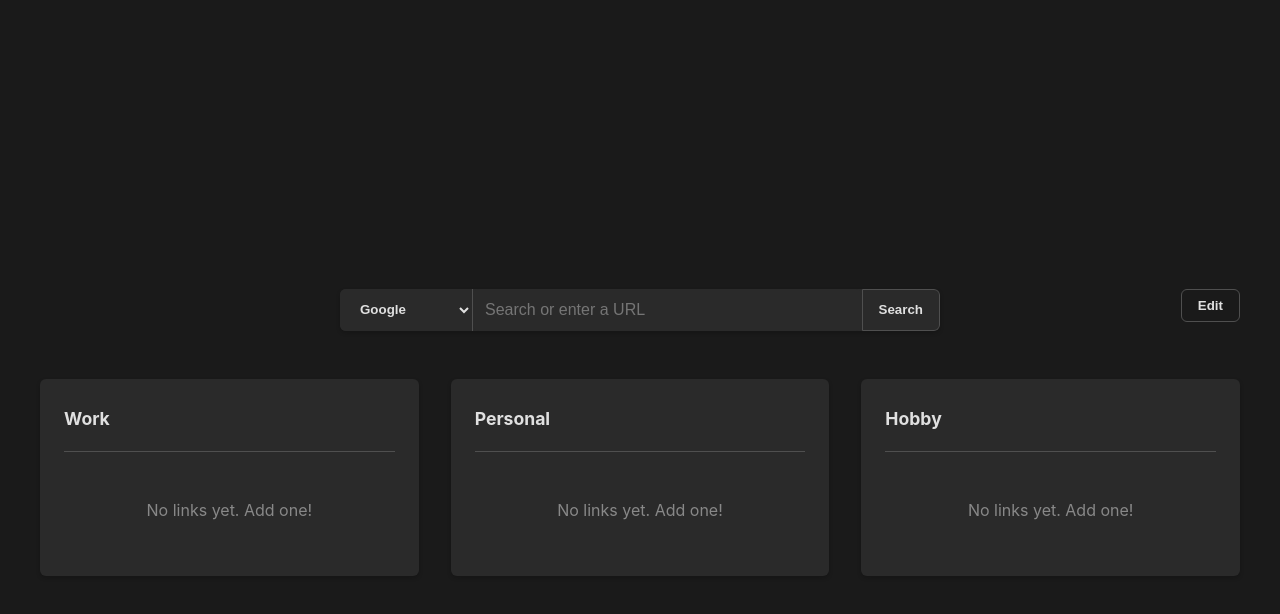
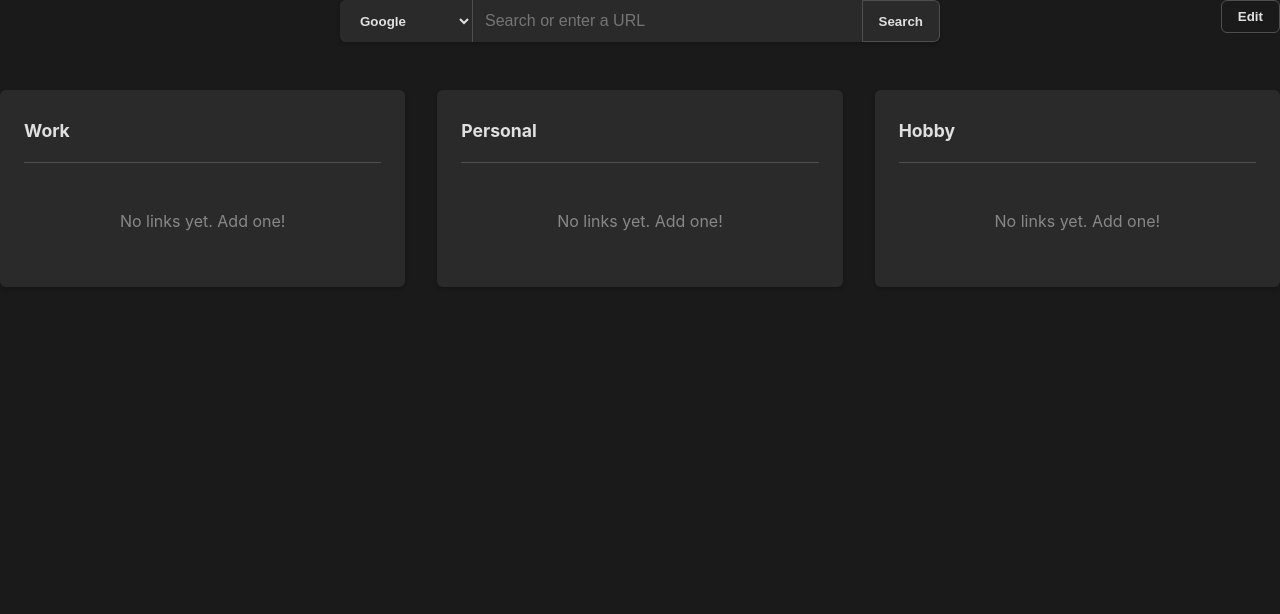
Before and after one commit to redradman/foxdash, a Svelte app: page / in a window 1280 px wide. Shown: the top 614 px of the page. Built offline with nearby package versions, Linux system fonts and the light colour scheme.

Commit message:
minor fix

```diff
--- a/style.css
+++ b/style.css
@@ -15,20 +15,12 @@ body {
   background-color: var(--background-color);
   color: var(--on-surface-color);
   margin: 0;
-  padding: 2rem;
-  display: flex;
-  justify-content: center;
-  align-items: center;
   min-height: 100vh;
 }
 
 #app {
-  width: 100%;
-  max-width: 1200px;
-  display: flex;
-  flex-direction: column;
-  gap: 2rem;
-  position: relative;
+  width: 100vw;
+  height: 100vh;
 }
 
 h1 {
```
